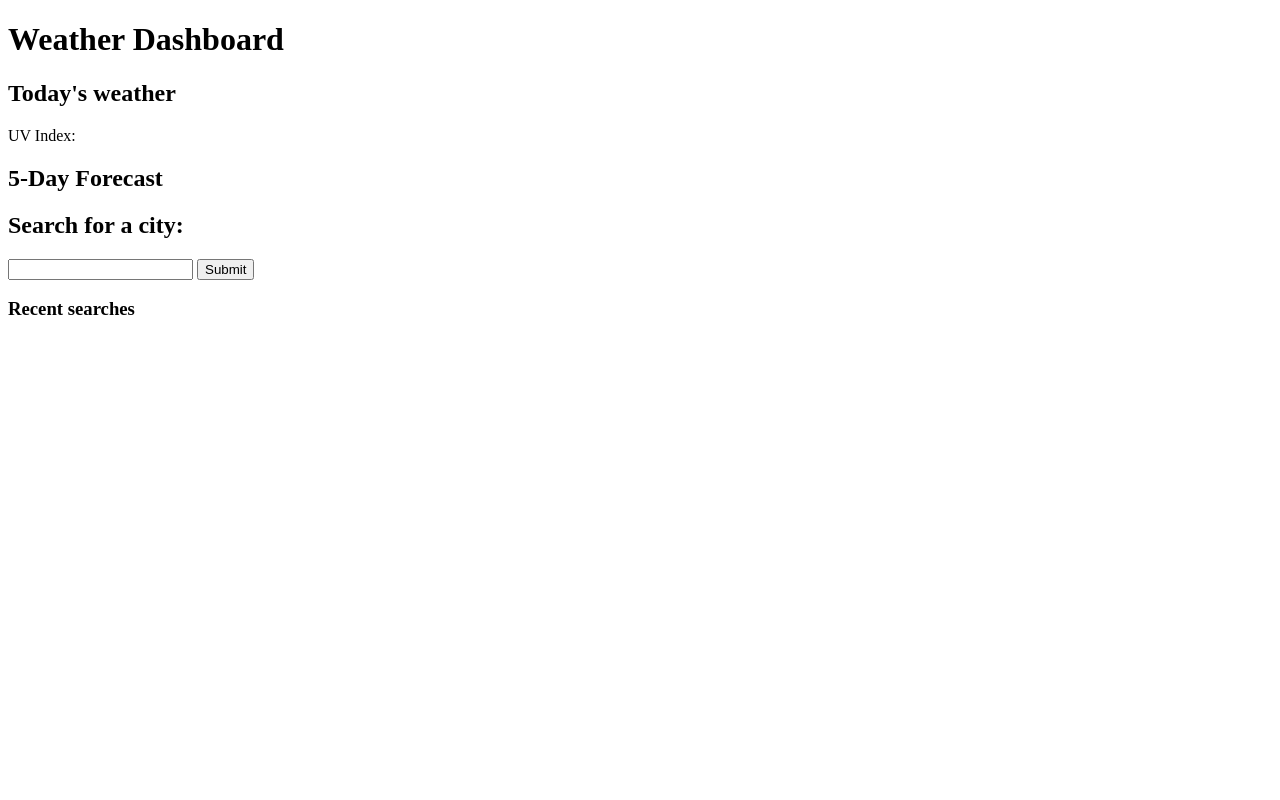
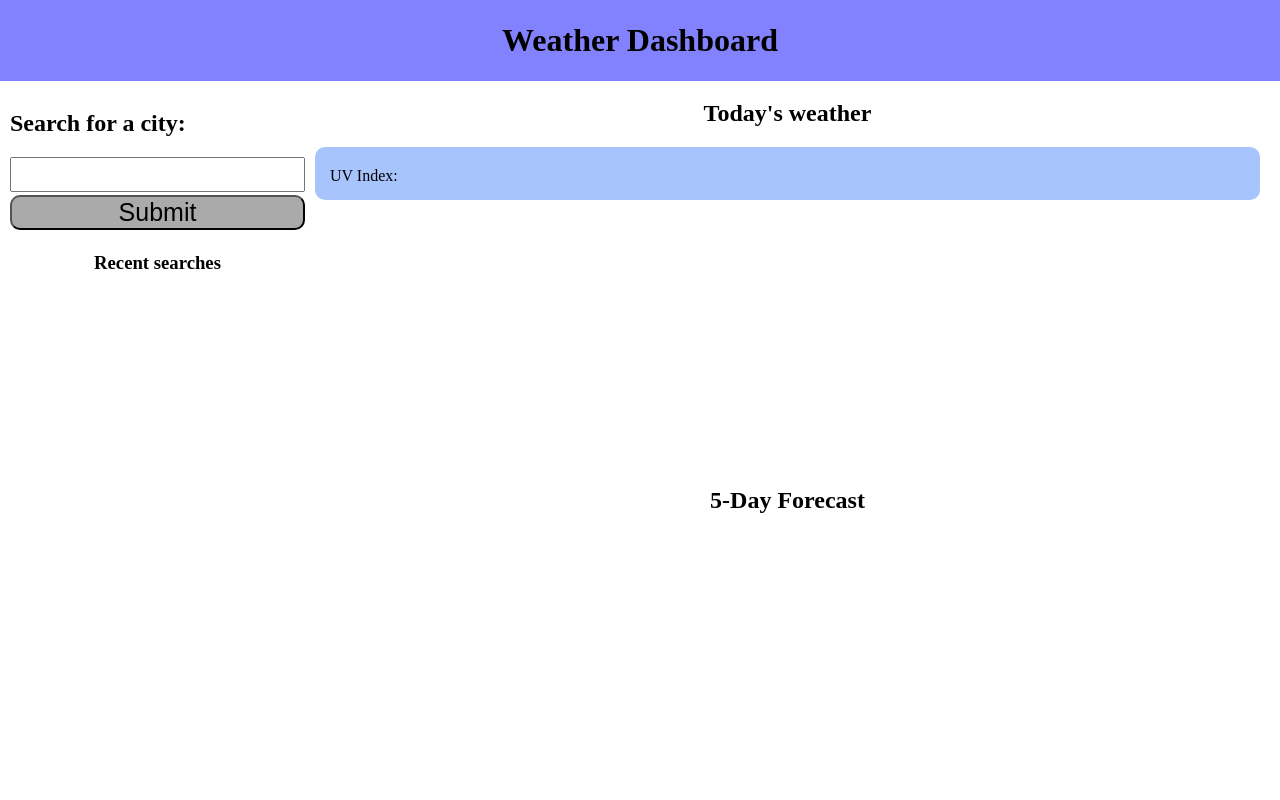
Before and after one commit to AaronMikelKey/weather-dashboard, a plain HTML site: page index.html in a window 1280 px wide. Drawn offline with Linux system fonts and the light colour scheme.

Commit message:
Added CSS, fixed some bugs in JS
fixed bug that wouldn't show city name when recent search was clicked. Trimmed recent search list to 5, changed input type to text

```diff
--- a/assets/css/style.css
+++ b/assets/css/style.css
@@ -0,0 +1,150 @@
+body {
+	margin: 0;
+	display: grid;
+	height: 100vh;
+	width: 100vw;
+	grid-template-columns: 1fr 1.5fr 1.5fr 20px;
+	grid-template-rows: 80px 1fr 1fr;
+	gap: 0px 0px;
+	grid-auto-flow: row;
+	grid-template-areas:
+		"header header header header"
+		"aside main main ."
+		"aside main main .";
+}
+
+aside {
+	grid-area: aside;
+	padding: 10px;
+}
+header {
+	grid-area: header;
+	margin: 0;
+ }
+h1, main h2 {
+	text-align: center;
+}
+
+h1 {
+	background-color: #8282ff;
+	margin: 0;
+	padding-top: 22px;
+	padding-bottom: 22px;
+}
+
+main {
+	grid-area: main;
+	display: grid;
+  grid-template-columns: 1fr 1fr 1fr 1fr 1fr;
+  grid-template-rows: 1.3fr 1fr;
+  gap: 0px 0px;
+  grid-auto-flow: row;
+  grid-template-areas:
+    "today today today today today"
+		"forecast forecast forecast forecast forecast";
+}
+
+input {
+	height: 100%;
+	width: 100%;
+	box-sizing: border-box;
+	font-size: 25px;
+	margin-bottom: 3px;
+}
+
+input[type=submit] {
+	background-color: #aaaaaa;
+	border-radius: 10px;
+}
+
+input[type=submit]:hover {
+	background-color: #bbbbbb;
+	border-radius: 10px;
+}
+
+ul {
+	list-style: none;
+	padding: 0;
+}
+
+a {
+	display: block;
+	text-decoration: none;
+	padding: 5px;
+	margin-bottom: 2px;
+	border: 1px solid black;
+	border-radius: 10px;
+}
+
+a:hover {
+	background-color: #bbbbbb;
+}
+
+.searches {
+	text-align: center;
+}
+
+.today { grid-area: today; }
+
+.forecast {
+	grid-area: forecast;
+	display: grid;
+  grid-template-columns: 1fr 1fr 1fr 1fr 1fr;
+  grid-template-rows: 30px 1fr;
+  gap: 0px 0px;
+  grid-template-areas:
+    "forecastHeader forecastHeader forecastHeader forecastHeader forecastHeader"
+    "days days days days days";
+}
+
+.forecastHeader {
+	margin: 0;
+	grid-area: forecastHeader;
+ }
+
+#cityName, #cityName * {
+	display: inline;
+	height: 50px;
+	font-weight: 900;
+	font-size: 25px;
+}
+
+#current {
+	background-color: #a8c4fc;
+	color: #000;
+	padding: 15px;
+	border-radius: 10px;
+}
+
+#currentUVParent {
+	margin-top: 5px;
+}
+
+#currentUV {
+	padding: 4px;
+	border-radius: 5px;
+}
+
+#days {
+	grid-area: days;
+	display: grid;
+  grid-template-columns: 1fr 1fr 1fr 1fr 1fr;
+  grid-template-rows: 1fr;
+  gap: 0px 0px;
+  grid-template-areas:
+    "day0 day1 day2 day3 day4";
+	}
+
+#days div {
+	background-color: #042e82;
+	margin: 15px;
+	text-align: center;
+	color: #FFF;
+	border-radius: 10px;
+}
+
+.day0 { grid-area: day0; }
+.day1 { grid-area: day1; }
+.day2 { grid-area: day2; }
+.day3 { grid-area: day3; }
+.day4 { grid-area: day4; }
--- a/assets/js/scripts.js
+++ b/assets/js/scripts.js
@@ -16,7 +16,7 @@ let tempConvert = (kelvin) => {
 }
 
 // Gets weather with provided lat & lon
-const getWeather = (lat, lon) => {
+const getWeather = (lat, lon, areaQuery) => {
 	fetch(baseUrl + 'lat=' + lat + '&lon=' + lon + appId + '&exclude=minutely,hourly')
 		.then((response) => {
 			return response.json()
@@ -25,7 +25,7 @@ const getWeather = (lat, lon) => {
 				'current': data.current,
 				'daily': data.daily
 			}
-			showCurrentWeather(weather.current)
+			showCurrentWeather(weather.current, areaQuery)
 			showDailyWeather(weather.daily)
 		})
 }
@@ -39,21 +39,24 @@ const getArea = (areaQuery) => {
 		.then((data) => {
 			lat = data[0].lat
 			lon = data[0].lon
-			return getWeather(data[0].lat, data[0].lon)
+			return getWeather(data[0].lat, data[0].lon, areaQuery)
 		})
 }
 
 // append current weather data to page
-const showCurrentWeather = (current) => {
-	let cityName = document.getElementById('cityName')
+const showCurrentWeather = (current, areaQuery) => {
+	let cityInfo = document.getElementById('cityName')
+	let cityName = document.createElement('p')
+	let date = new Date(current.dt * 1000)
+	date = date.toDateString()
 	let icon = document.createElement('img')
 	let currentTemp = document.getElementById('currentTemp')
 	let currentWind = document.getElementById('currentWind')
 	let currentHumidity = document.getElementById('currentHumidity')
 	let currentUV = document.getElementById('currentUV')
 
-	cityName.textContent = areaQuery
-	cityName.appendChild(icon)
+	cityName.textContent = areaQuery + ' ' + date
+	cityInfo.append(cityName, icon)
 	icon.setAttribute('src', iconUrl + current.weather[0].icon + '.png')
 	currentTemp.textContent = 'Temp: ' + tempConvert(current.temp)
 	currentWind.textContent = 'Wind: ' + current.wind_speed
@@ -74,17 +77,22 @@ const showCurrentWeather = (current) => {
 const showDailyWeather = (daily) => {
 	for (let i = 0; i < 5; i++) {
 		let dailyCard = document.createElement('div')
+		let dateEl = document.createElement('div')
+		let date = new Date(daily[i].dt * 1000)
+		date = date.toDateString()
 		let icon = document.createElement('img')
 		let temp = document.createElement('div')
 		let wind = document.createElement('div')
 		let humidity = document.createElement('div')
 		let days = document.getElementById('days')
 
+		dateEl.textContent = date
 		icon.setAttribute('src', iconUrl + daily[i].weather[0].icon + '.png')
 		temp.textContent = 'Temp: ' + tempConvert(daily[i].temp.max)
 		wind.textContent = 'Wind: ' + daily[i].wind_speed
 		humidity.textContent = 'Humidity: ' + daily[i].humidity
-		dailyCard.append(icon, temp, wind, humidity)
+		dailyCard.append(dateEl, icon, temp, wind, humidity)
+		dailyCard.setAttribute('class', 'day' + i.toString())
 
 		// replace old nodes if there was a previous search
 		if (days.childElementCount == 5) {
@@ -107,6 +115,9 @@ const saveToLocal = (city) => {
 	}
 	if (pastSearches.indexOf(city) == -1) {
 		pastSearches.push(city)
+	}
+	if (pastSearches.length > 5) {
+		pastSearches.shift()
 	}
 	localStorage.setItem('pastSearches', pastSearches)
 }
@@ -147,7 +158,7 @@ document.onreadystatechange = () => {
 
 // Start the API calls once user presses submit
 const form = document.getElementById('form')
-const inputWord = document.querySelector('input[type="search"]')
+const inputWord = document.querySelector('input[type="text"]')
 
 form.addEventListener('submit', (e) => {
 	e.preventDefault()
--- a/index.html
+++ b/index.html
@@ -5,6 +5,7 @@
 	<meta http-equiv="X-UA-Compatible" content="IE=edge">
 	<meta name="viewport" content="width=device-width, initial-scale=1.0">
 	<title>Weather Dashboard</title>
+	<link rel="stylesheet" href="./assets/css/style.css">
 </head>
 <body>
 	<header>
@@ -12,7 +13,7 @@
 	</header>
 
 	<main>
-		<section>
+		<section class="today">
 			<h2>Today's weather</h2>
 			<div id="current">
 				<div id="cityName"></div>
@@ -22,13 +23,13 @@
 				</div>
 				<div id="currentHumidity">
 				</div>
-				<div>
+				<div id="currentUVParent">
 					UV Index: <span id="currentUV"></span>
 				</div>
 			</div>
 		</section>
-		<section>
-			<h2>5-Day Forecast</h2>
+		<section class="forecast">
+			<h2 class="forecastHeader">5-Day Forecast</h2>
 			<div id="days"></div>
 		</section>
 	</main>
@@ -36,11 +37,11 @@
 		<section>
 			<h2>Search for a city:</h2>
 			<form id="form">
-				<input type="search" name="searchbar">
+				<input type="text" name="searchbar">
 				<input type="submit">
 			</form>
 		</section>
-		<section>
+		<section class="searches">
 			<h3>Recent searches</h3>
 			<ul>
 
```
